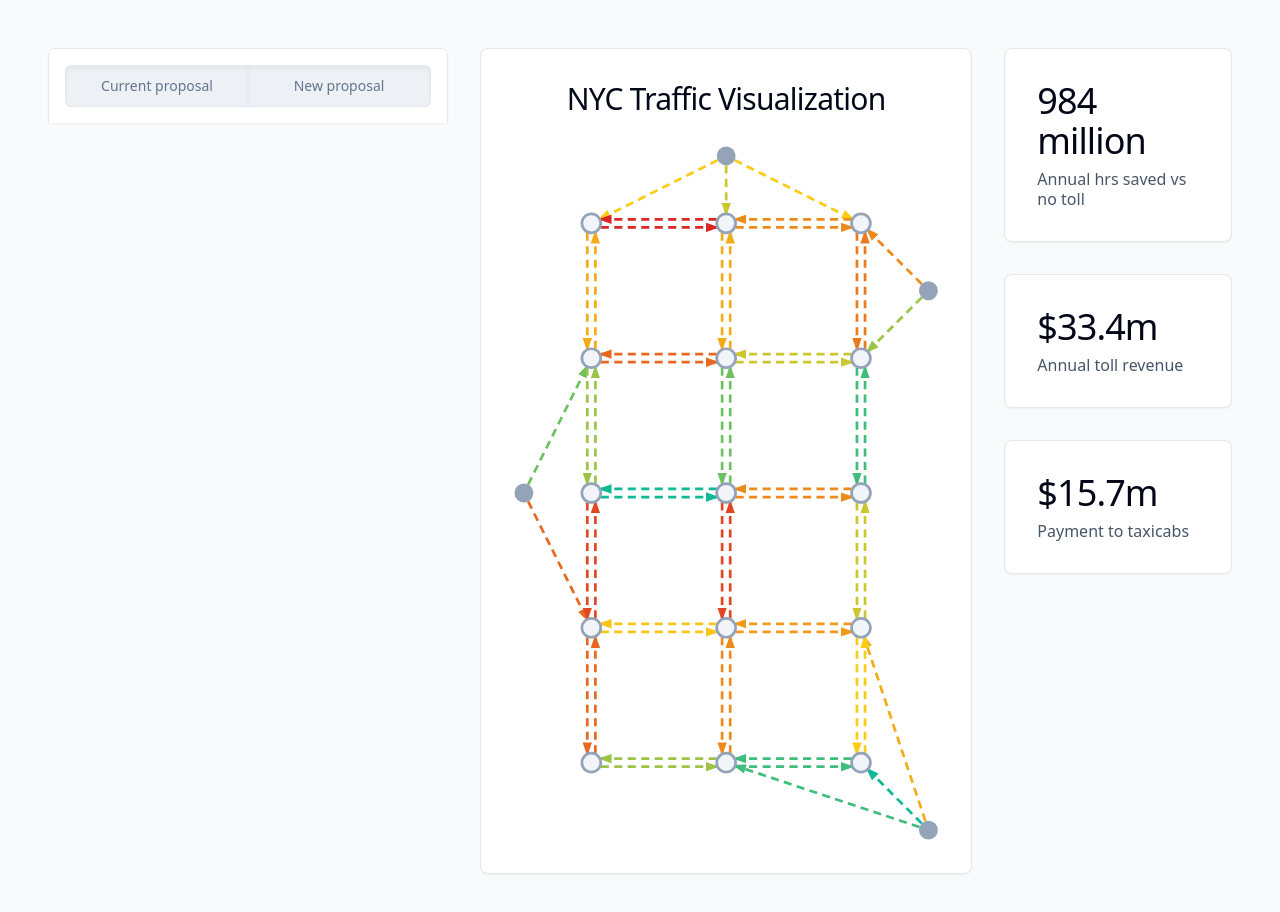
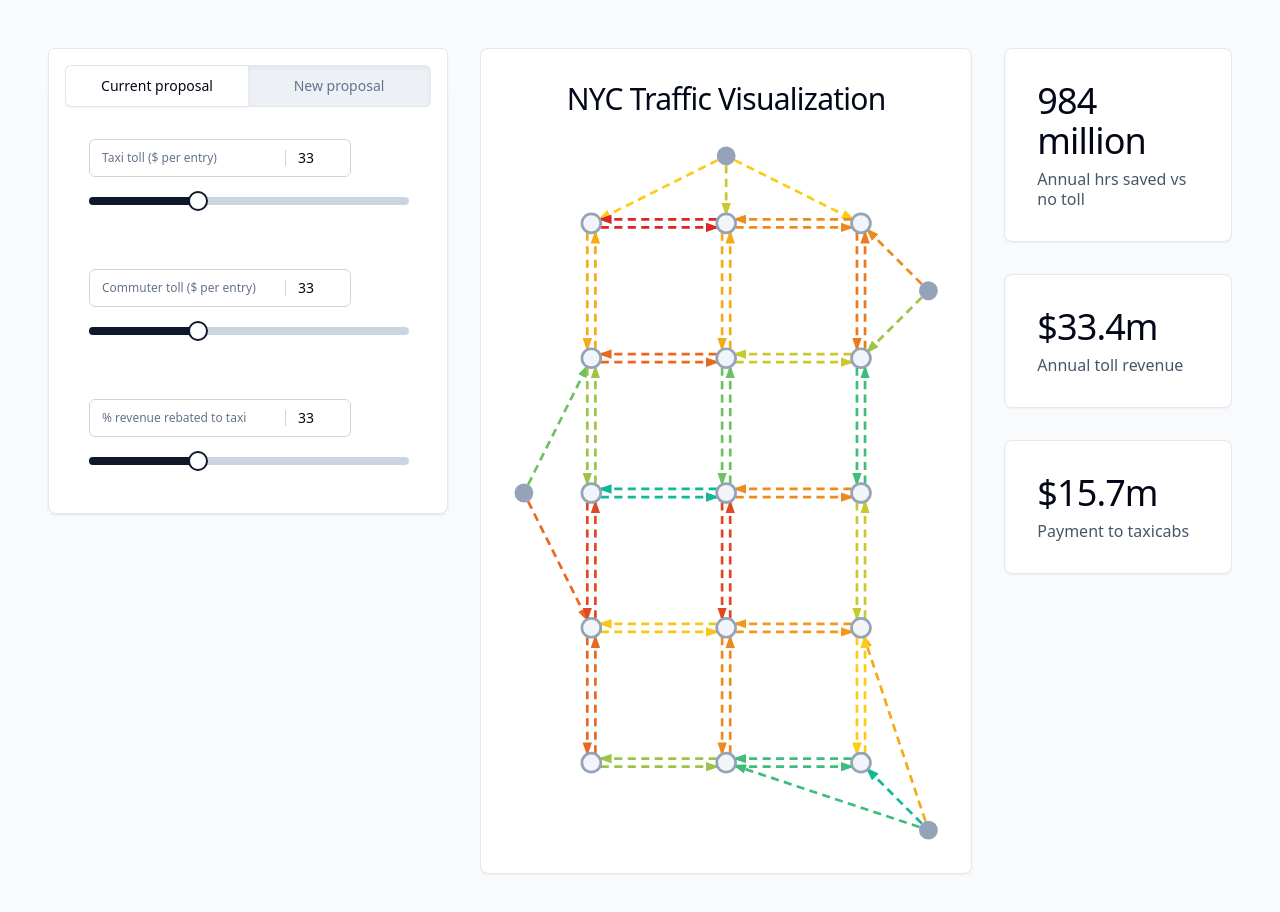
Before and after one commit to henryweng03/congestion-network-visualization-final, a Next.js app: page / in a window 1280 px wide. Shown: the top 912 px of the page. Built offline with nearby package versions, Linux system fonts and the light colour scheme.

Commit message:
bug: default tab not showing

```diff
--- a/src/components/VariableControlPanel.tsx
+++ b/src/components/VariableControlPanel.tsx
@@ -5,7 +5,10 @@
 import Card from "./Card";
 export default function VariableControlPanel() {
   return (
-    <Tabs defaultValue="account" className="w-[400px] shadow-sm bg-white">
+    <Tabs
+      defaultValue="current-proposal"
+      className="w-[400px] shadow-sm bg-white"
+    >
       <TabsList className="grid w-full grid-cols-2 bg-whiterounded-lg rounded-b-none border border-b-0 p-4 -mb-8">
         <TabsTrigger
           value="current-proposal"
```
